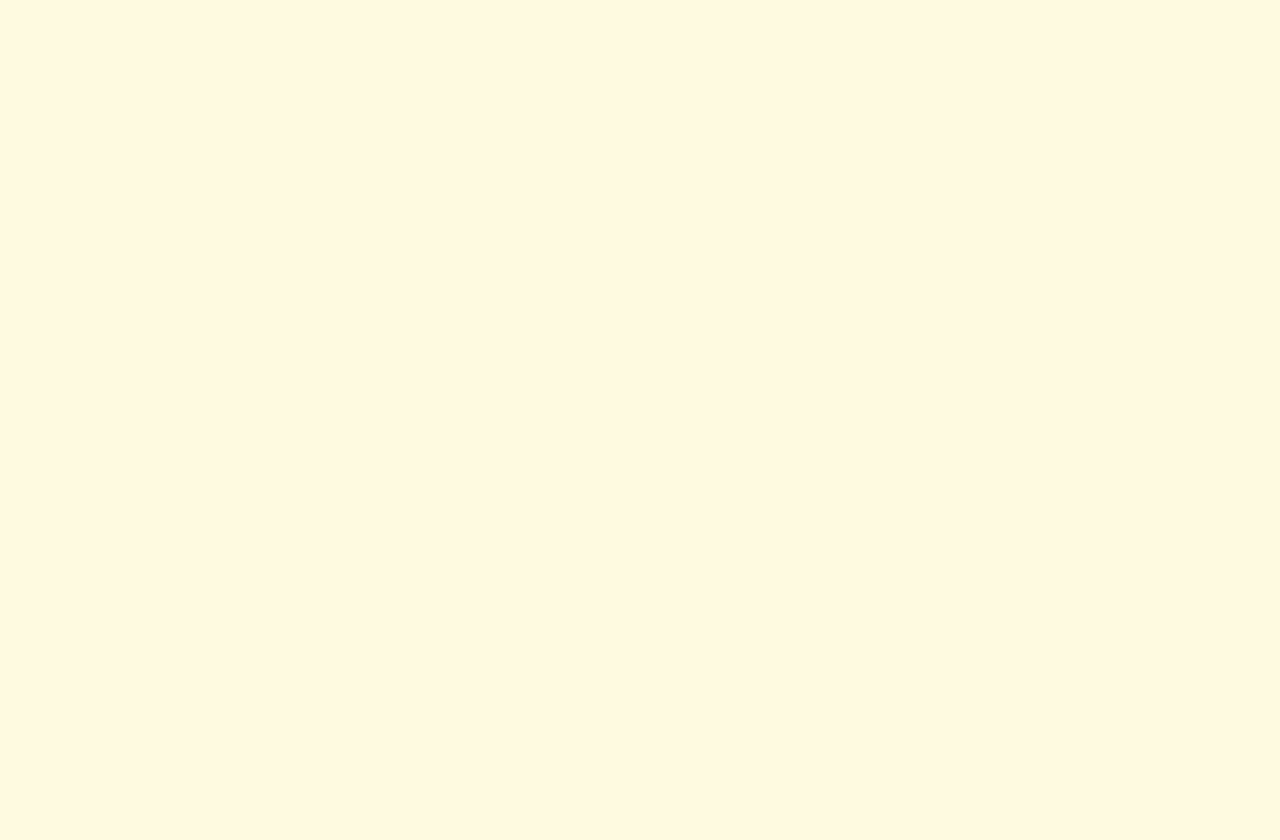
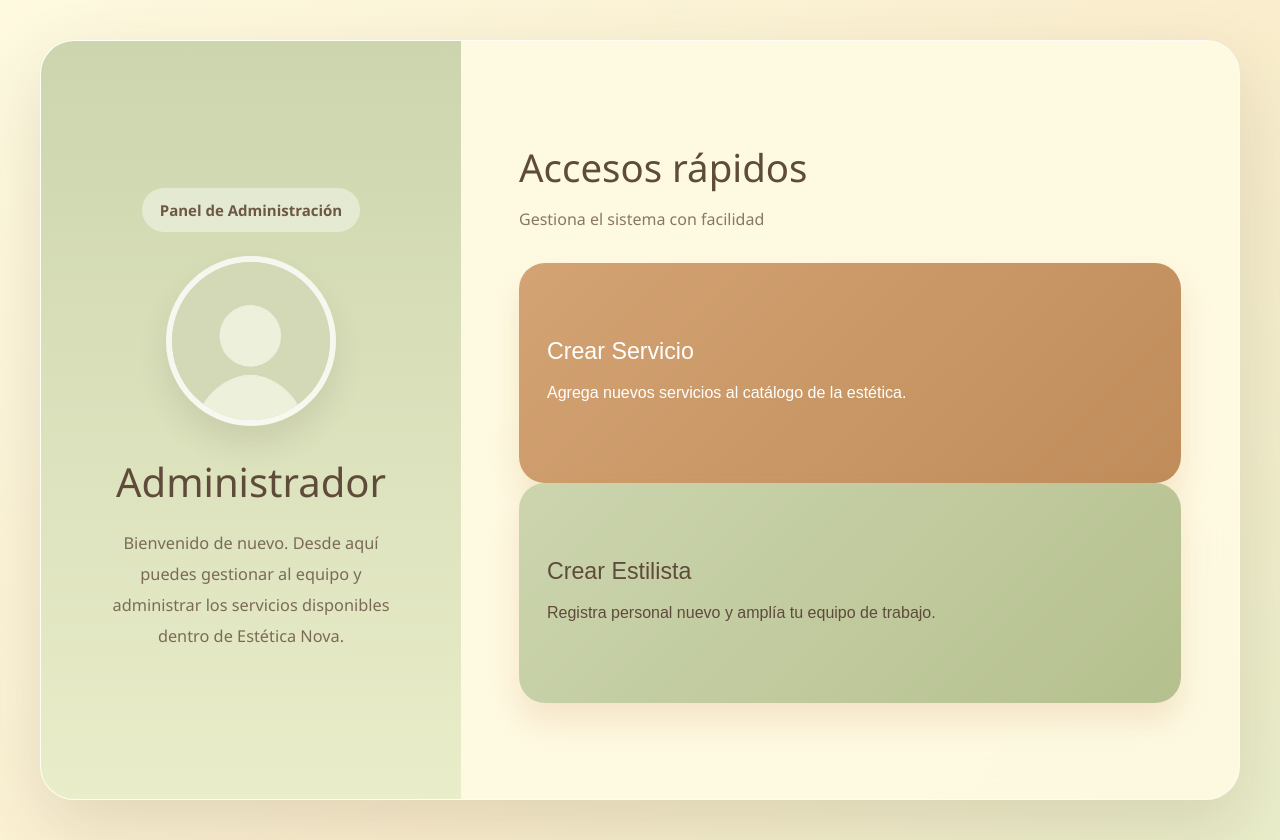
Before and after one commit to UTTDevS0Tech/FRONTEND, a Vue app: page /dashboard/admin in a window 1280 px wide. Before the commit the page ends 800 px from the top, so only its background shows below. Built offline with nearby package versions, Linux system fonts and the light colour scheme; sample sign-in values are in the browser's storage; the HTML template or start-up script is replaced by a standard one.

Commit message:
admin a servicio

```diff
--- a/src/router/index.ts
+++ b/src/router/index.ts
@@ -32,8 +32,7 @@ const router = createRouter({
     {
       path: '/dashboard/admin',
       name: 'dashboard/admin',
-      component: DashboardAdmin,
-      meta: { requiresAuth: true, role: 2 },
+      component: DashboardAdmin
     },
     {
       path: '/dashboard/personal',
@@ -42,11 +41,11 @@ const router = createRouter({
       meta: { requiresAuth: true, role: 1 }
     },
     {
-    path: '/dashboard/admin/servicios',
-    name: 'dashboard/admin/servicios',
-    component: AdminServiciosView,
-    meta: { requiresAuth: true, role: 2 }
-  }
+      path: '/dashboard/admin/servicios',
+      name: 'dashboard/admin/servicios',
+      component: AdminServiciosView,
+      meta: { requiresAuth: true, role: 2 }
+    }
   ],
 })
 /*
--- a/src/views/DashboardAdminView.vue
+++ b/src/views/DashboardAdminView.vue
@@ -25,19 +25,16 @@ const authStore = useAuthStore()
             <h2>Accesos rápidos</h2>
             <span>Gestiona el sistema con facilidad</span>
           </div>
-
-          <div class="actions-grid">
-            <button class="action-card">
+          <button class="action-card" @click="$router.push('/dashboard/admin/servicios')">
             <strong>Crear Servicio</strong>
             <span>Agrega nuevos servicios al catálogo de la estética.</span>
           </button>
-
           <button class="action-card secondary">
             <strong>Crear Estilista</strong>
             <span>Registra personal nuevo y amplía tu equipo de trabajo.</span>
           </button>
         </div>
-        </div>
+
       </div>
     </section>
   </main>
```
Lines whose indentation alone changed are shown as unchanged.
